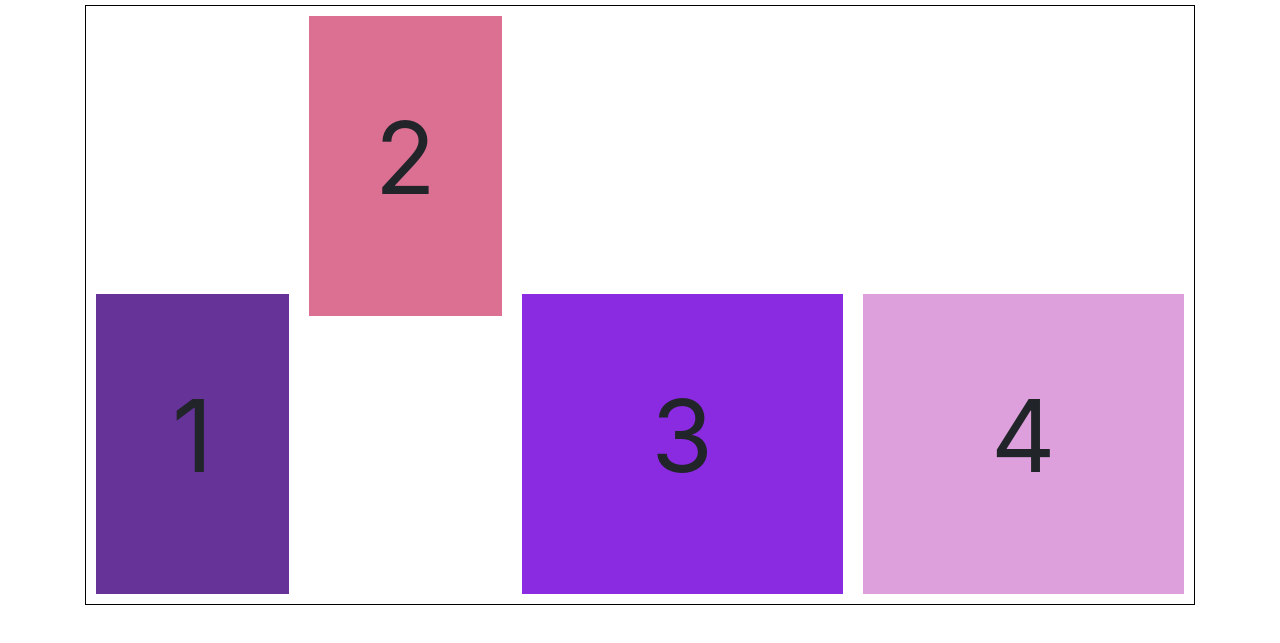
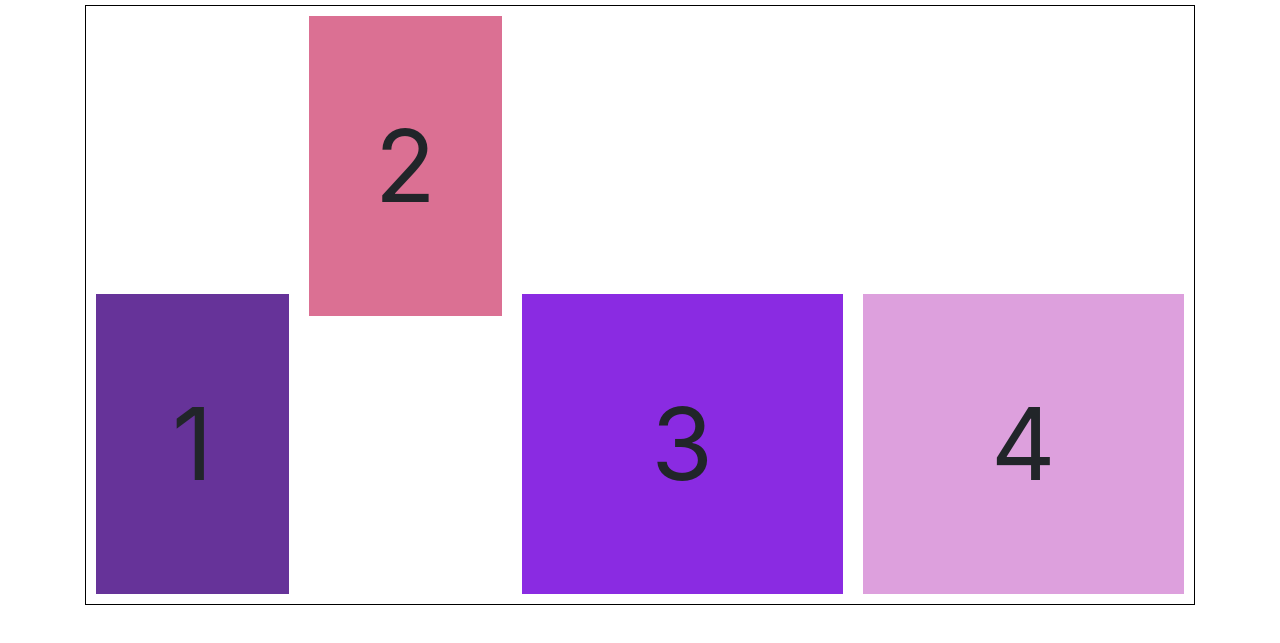
Before and after one commit to jenbrook375/Flexbox-Example, a plain HTML site: page index.html in a window 1280 px wide. Shown: the part 51-694 px from the top of the page. Drawn offline with nearby package versions, Linux system fonts and the light colour scheme.

Commit message:
removed <p>

```diff
--- a/index.html
+++ b/index.html
@@ -14,18 +14,10 @@
         <h1>Flexbox</h1>
 
         <div class="block-1">
-            <div class="box one">
-                <p>1</p>
-            </div>
-            <div class="box two">
-                <p>2</p>
-            </div>
-            <div class="box three">
-                <p>3</p>
-            </div>
-            <div class="box four">
-                <p>4</p>
-            </div>
+            <div class="box one">1</div>
+            <div class="box two">2</div>
+            <div class="box three">3</div>
+            <div class="box four">4</div>
         </div>
 
 
```
